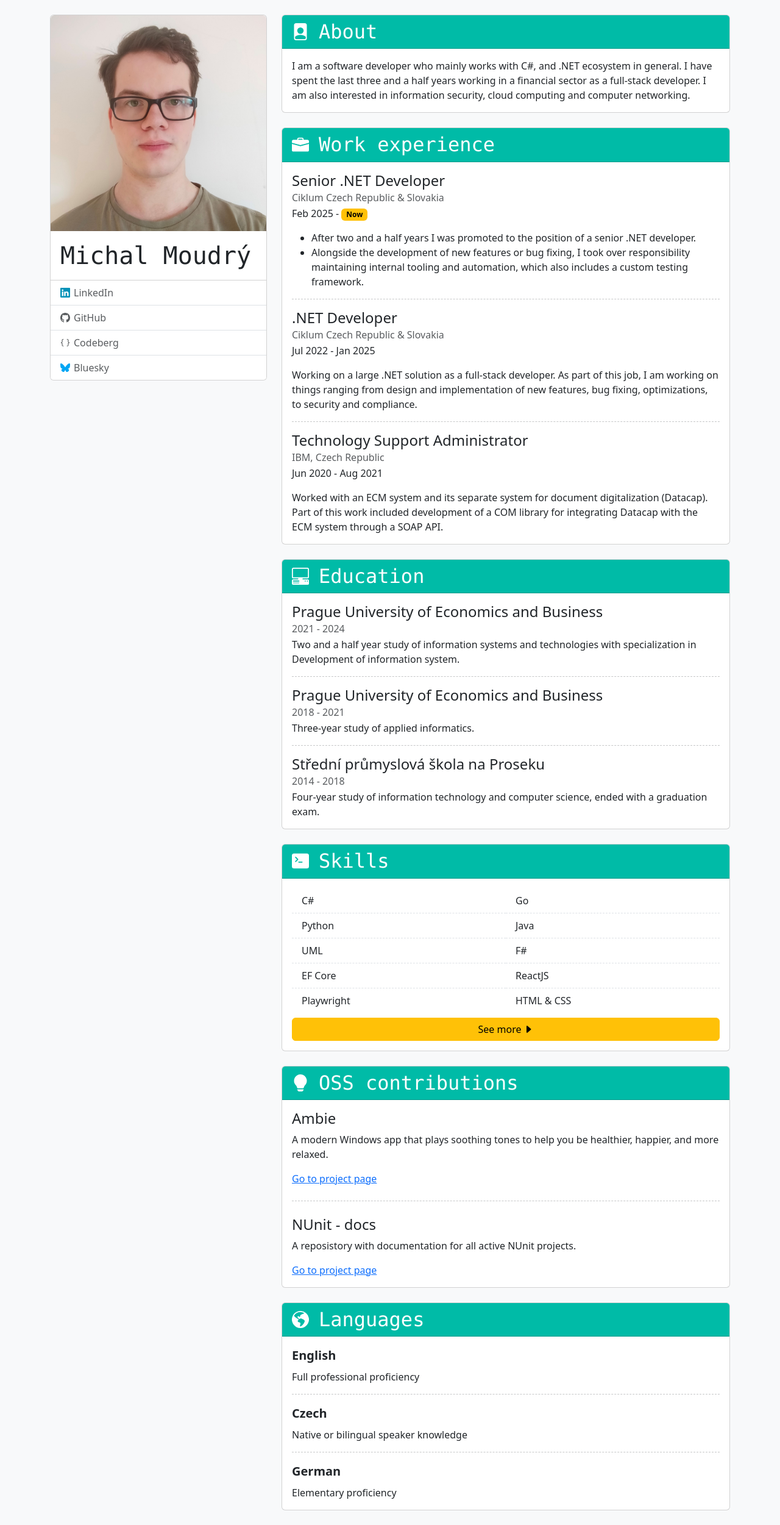
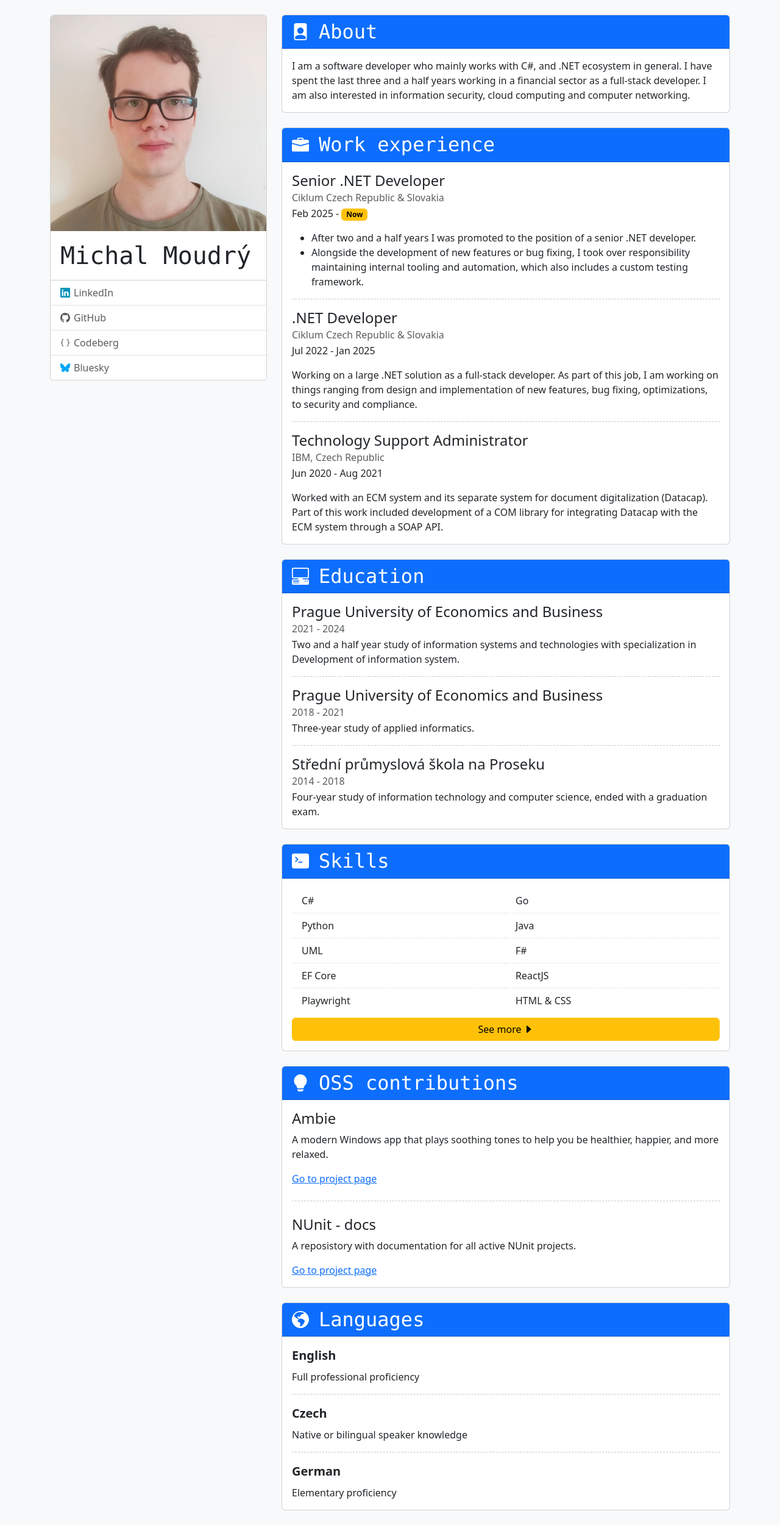
Before and after one commit to MichalMoudry/michalmoudry.github.io, a Jekyll site: the page built from index.html, in a window 1280 px wide. Shown: the whole page at 61% size. Built offline with Jekyll 4.4.1, drawn with Linux system fonts in a browser that asks for light colours.

Commit message:
Improved card header contrast

```diff
--- a/css/main.css
+++ b/css/main.css
@@ -20,7 +20,7 @@ html {
 
 .card-header {
     color: white;
-    background-color: oklch(70.4% 0.14 182.503);
+    background-color: var(--bs-primary);
 }
 
 .border-dashed {
```
